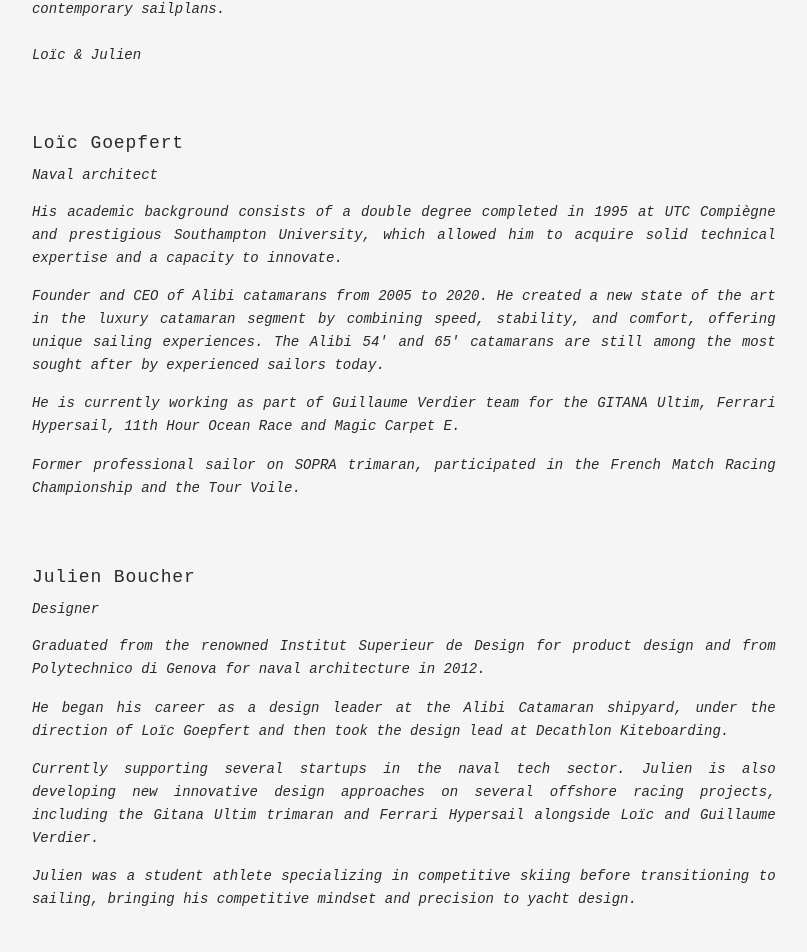
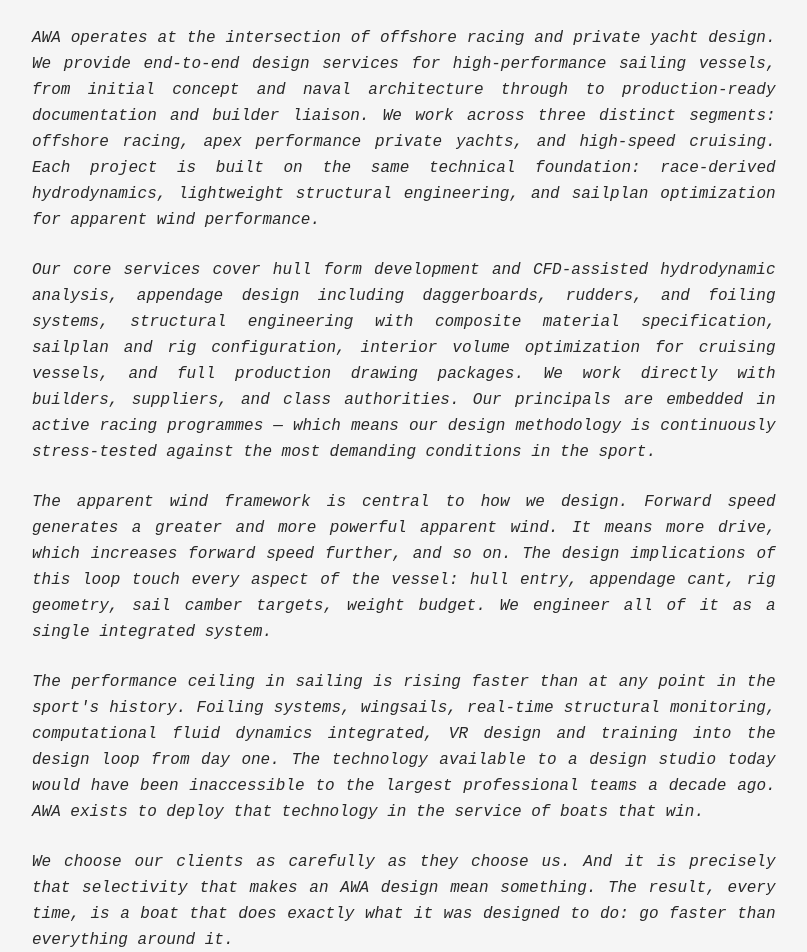
Before and after one commit to JulienBoucherDesign/AWA, a Next.js app: page /about in a window 1280 px wide. Shown: the part 337-1289 px from the top of the page, without its empty margins (221-1028 px from the left). Built offline with nearby package versions, Linux system fonts and the light colour scheme.

Commit message:
feat: enhance AboutPage with detailed AWA studio description and refactor bio sections

```diff
--- a/app/about/page.tsx
+++ b/app/about/page.tsx
@@ -21,64 +21,26 @@ export default function AboutPage() {
 
           {/* Intro */}
           <div className="mb-16">
-            <p className="text-[#292929] font-medium tracking-wider text-sm mb-4">
-              AWA : Apparent Wind Activities
+            <p className="text-[#292929] font-light italic text-base leading-relaxed text-justify mb-6">
+              Founded by Loïc Goepfert and Julien Boucher, AWA is a yacht design studio specializing in high-performance sailing vessels. Our team combines decades of experience in naval architecture, industrial design, and professional sailing to create innovative watercraft that push the boundaries of what's possible on the water.
             </p>
-            <p className="text-[#292929] font-light italic text-sm leading-relaxed text-justify mb-6">
-              The velocity of our watercraft produces its own wind, which we skillfully harness to enhance our performance. A design that is optimized for apparent wind angles not only facilitates remarkable speeds, but also unrivaled flexibility and safety on the water. This allows for sailing exceptionally close to the wind and swiftly downwind under contemporary sailplans.
+            <p className="text-[#292929] font-light italic text-base leading-relaxed text-justify mb-6">
+              AWA operates at the intersection of offshore racing and private yacht design. We provide end-to-end design services for high-performance sailing vessels, from initial concept and naval architecture through to production-ready documentation and builder liaison. We work across three distinct segments: offshore racing, apex performance private yachts, and high-speed cruising. Each project is built on the same technical foundation: race-derived hydrodynamics, lightweight structural engineering, and sailplan optimization for apparent wind performance.
             </p>
-            <p className="text-[#292929] font-light italic text-sm">
-              Loïc &amp; Julien
+            <p className="text-[#292929] font-light italic text-base leading-relaxed text-justify mb-6">
+              Our core services cover hull form development and CFD-assisted hydrodynamic analysis, appendage design including daggerboards, rudders, and foiling systems, structural engineering with composite material specification, sailplan and rig configuration, interior volume optimization for cruising vessels, and full production drawing packages. We work directly with builders, suppliers, and class authorities. Our principals are embedded in active racing programmes — which means our design methodology is continuously stress-tested against the most demanding conditions in the sport.
+            </p>
+            <p className="text-[#292929] font-light italic text-base leading-relaxed text-justify mb-6">
+              The apparent wind framework is central to how we design. Forward speed generates a greater and more powerful apparent wind. It means more drive, which increases forward speed further, and so on. The design implications of this loop touch every aspect of the vessel: hull entry, appendage cant, rig geometry, sail camber targets, weight budget. We engineer all of it as a single integrated system.
+            </p>
+            <p className="text-[#292929] font-light italic text-base leading-relaxed text-justify mb-6">
+              The performance ceiling in sailing is rising faster than at any point in the sport's history. Foiling systems, wingsails, real-time structural monitoring, computational fluid dynamics integrated, VR design and training into the design loop from day one. The technology available to a design studio today would have been inaccessible to the largest professional teams a decade ago. AWA exists to deploy that technology in the service of boats that win.
+            </p>
+            <p className="text-[#292929] font-light italic text-base leading-relaxed text-justify">
+              We choose our clients as carefully as they choose us. And it is precisely that selectivity that makes an AWA design mean something. The result, every time, is a boat that does exactly what it was designed to do: go faster than everything around it.
             </p>
           </div>
-
-          {/* Loïc Goepfert */}
-          <div className="mb-16">
-            <h2 className="text-[#292929] font-medium tracking-wider text-lg mb-2">
-              Loïc Goepfert
-            </h2>
-            <p className="text-[#292929] font-light italic text-sm mb-4">
-              Naval architect
-            </p>
-            <div className="space-y-4">
-              <p className="text-[#292929] font-light italic text-sm leading-relaxed text-justify">
-                His academic background consists of a double degree completed in 1995 at UTC Compiègne and prestigious Southampton University, which allowed him to acquire solid technical expertise and a capacity to innovate.
-              </p>
-              <p className="text-[#292929] font-light italic text-sm leading-relaxed text-justify">
-                Founder and CEO of Alibi catamarans from 2005 to 2020. He created a new state of the art in the luxury catamaran segment by combining speed, stability, and comfort, offering unique sailing experiences. The Alibi 54&apos; and 65&apos; catamarans are still among the most sought after by experienced sailors today.
-              </p>
-              <p className="text-[#292929] font-light italic text-sm leading-relaxed text-justify">
-                He is currently working as part of Guillaume Verdier team for the GITANA Ultim, Ferrari Hypersail, 11th Hour Ocean Race and Magic Carpet E.
-              </p>
-              <p className="text-[#292929] font-light italic text-sm leading-relaxed text-justify">
-                Former professional sailor on SOPRA trimaran, participated in the French Match Racing Championship and the Tour Voile.
-              </p>
-            </div>
-          </div>
-
-          {/* Julien Boucher */}
-          <div className="mb-16">
-            <h2 className="text-[#292929] font-medium tracking-wider text-lg mb-2">
-              Julien Boucher
-            </h2>
-            <p className="text-[#292929] font-light italic text-sm mb-4">
-              Designer
-            </p>
-            <div className="space-y-4">
-              <p className="text-[#292929] font-light italic text-sm leading-relaxed text-justify">
-                Graduated from the renowned Institut Superieur de Design for product design and from Polytechnico di Genova for naval architecture in 2012.
-              </p>
-              <p className="text-[#292929] font-light italic text-sm leading-relaxed text-justify">
-                He began his career as a design leader at the Alibi Catamaran shipyard, under the direction of Loïc Goepfert and then took the design lead at Decathlon Kiteboarding.
-              </p>
-              <p className="text-[#292929] font-light italic text-sm leading-relaxed text-justify">
-                Currently supporting several startups in the naval tech sector. Julien is also developing new innovative design approaches on several offshore racing projects, including the Gitana Ultim trimaran and Ferrari Hypersail alongside Loïc and Guillaume Verdier.
-              </p>
-              <p className="text-[#292929] font-light italic text-sm leading-relaxed text-justify">
-                Julien was a student athlete specializing in competitive skiing before transitioning to sailing, bringing his competitive mindset and precision to yacht design.
-              </p>
-            </div>
-          </div>
+          {/* Bios Section - Optional, can be re-added later */}
         </div>
       </main>
 
--- a/components/header.tsx
+++ b/components/header.tsx
@@ -13,7 +13,7 @@ const navigation = {
     ],
   },
   apex: {
-    label: "Apex performance",
+    label: "Apex",
     items: [
       { label: "75 Skimming trimaran", href: "/apex/75-skimming-trimaran" },
       { label: "72 Skimming catamaran", href: "/apex/72-skimming-catamaran" },
```
